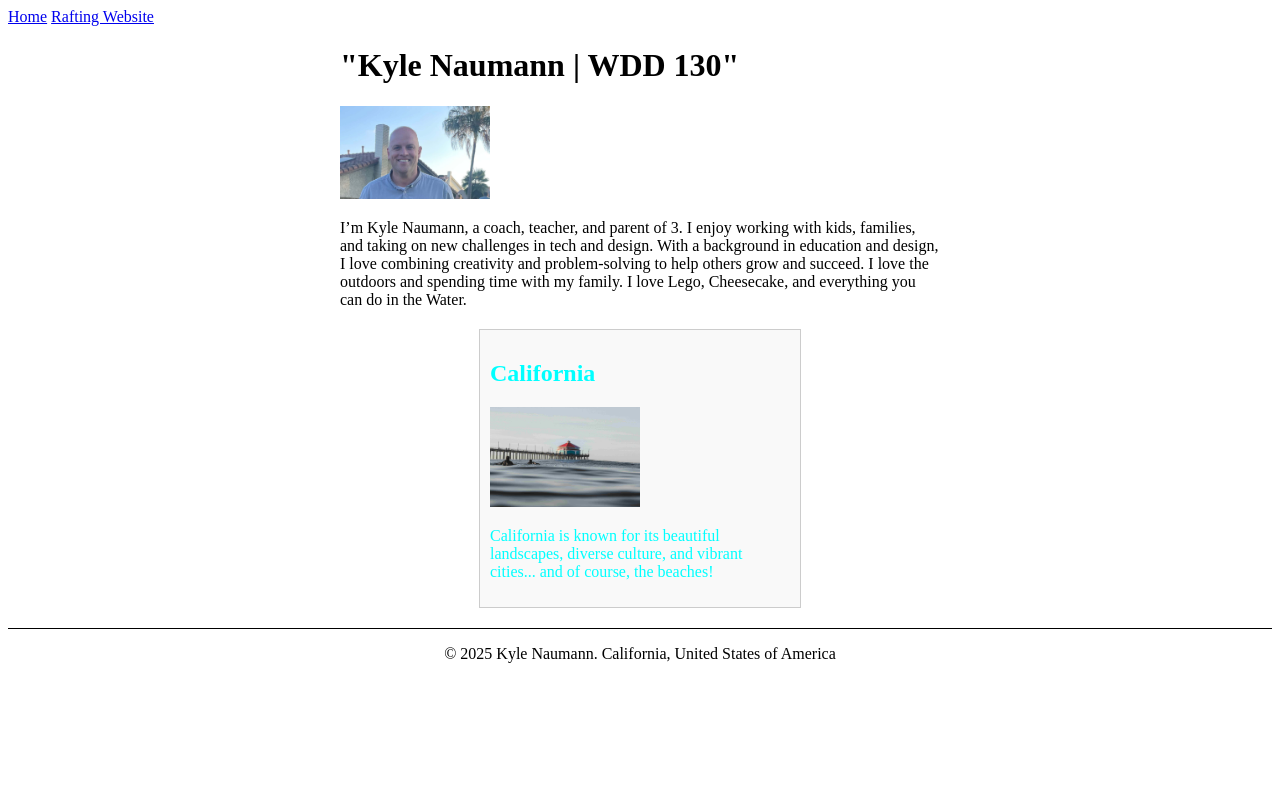
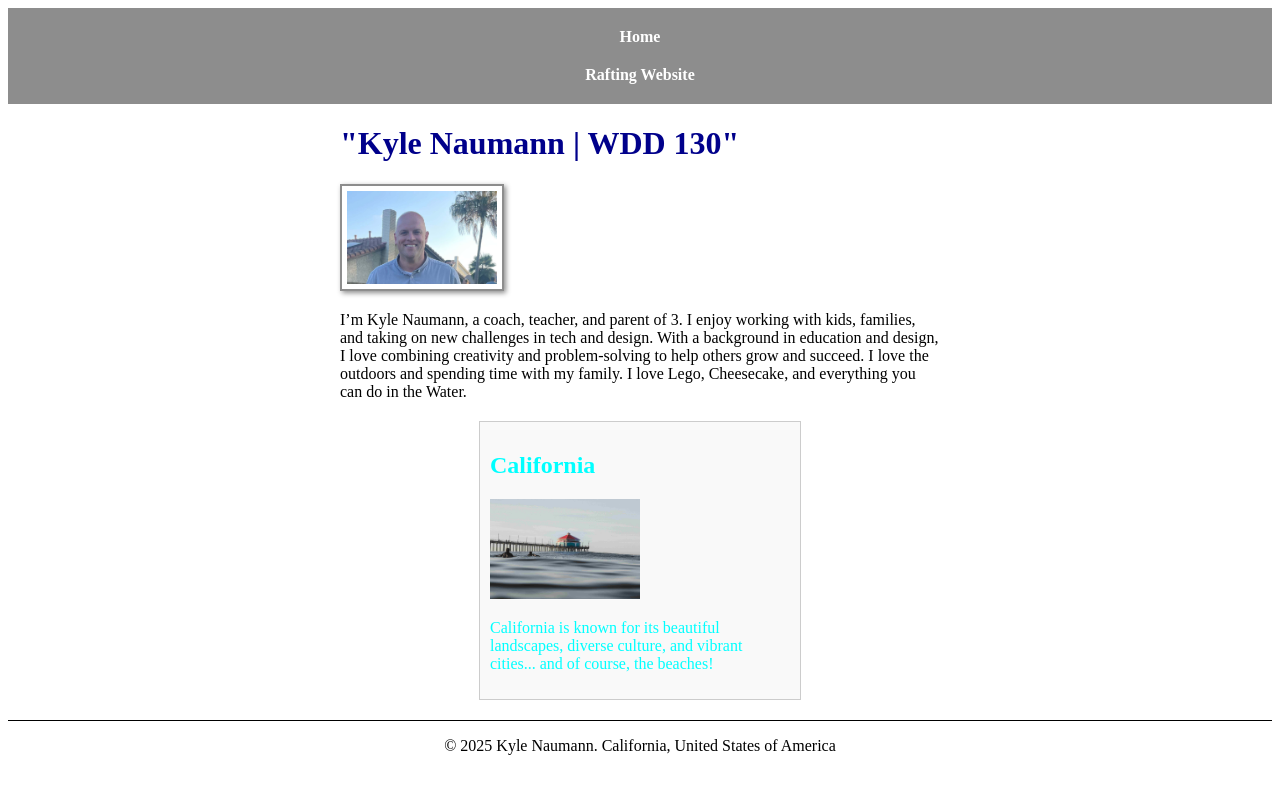
Before and after one commit to kyle-naumann/wdd130, a plain HTML site: page index.html in a window 1280 px wide. Drawn offline with Linux system fonts and the light colour scheme; files that its build step writes are made by us from their sources.

Commit message:
style changes

```diff
--- a/styles/styles.css
+++ b/styles/styles.css
@@ -1,11 +1,36 @@
+nav {
+    background-color: #8d8d8d;
+    padding: 10px;
+    text-align: center;
+}
+nav a {
+    color: white;
+    display: block;
+    text-decoration: none;
+    margin: 0 15px;
+    font-weight: bold;
+    padding: 10px;
+}
+nav a:hover {
+    text-decoration: underline;
+}
+
 main {
     width: 600px;
     margin: 0 auto;
+    max-width: 90%;
 }
 
 main img {
     max-width: 150px;
     height: auto;
+    border: #8d8d8d solid 2px;
+    padding: 5px;
+    box-shadow: #8d8d8d 2px 2px 5px;
+}
+
+h1 {
+    color: darkblue;
 }
 
 aside {
```
